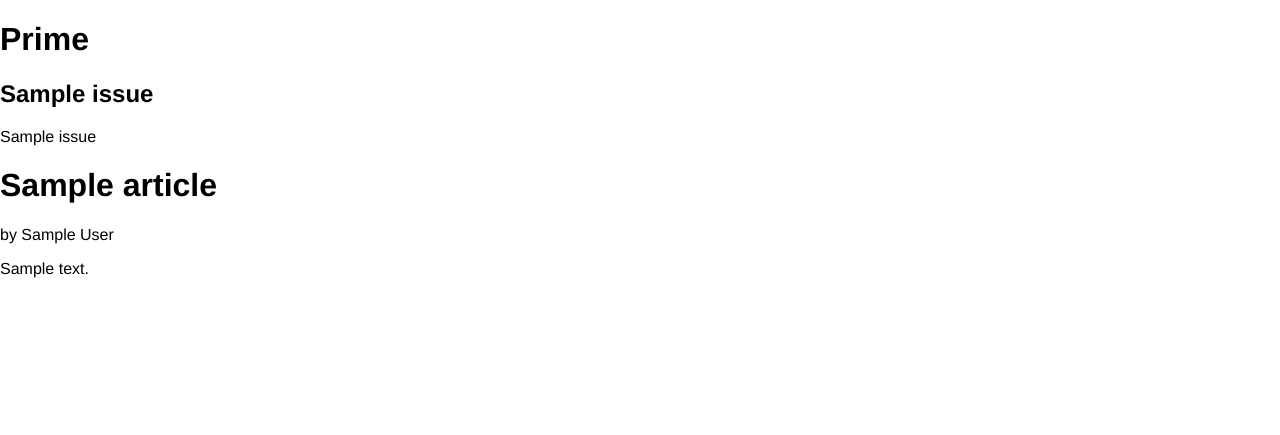
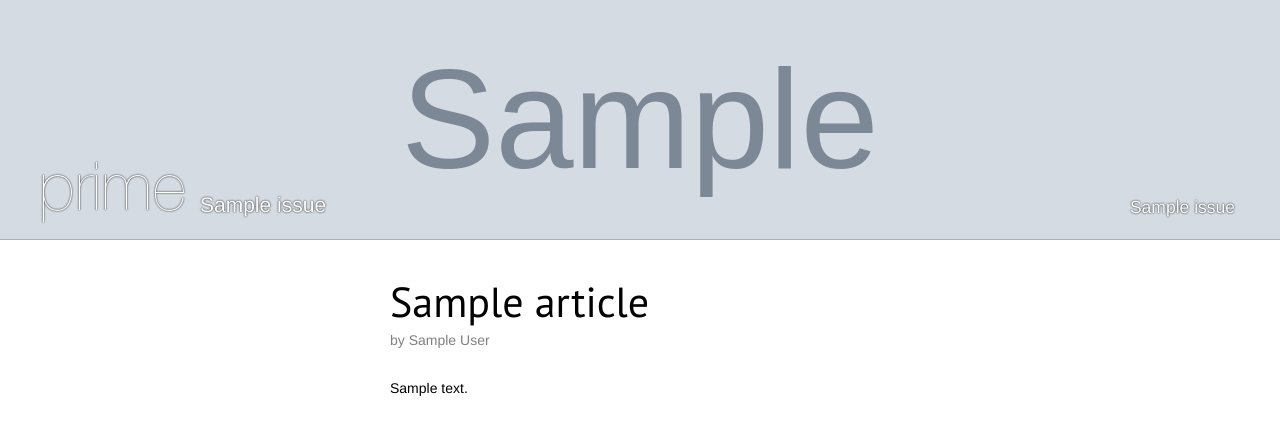
Before and after one commit to liddiard/skry, a Django app: template dailybruin/templates/prime_article.html in a window 1280 px wide. Shown: the top 435 px of the page. Run offline with Django 3.2, Linux system fonts and the light colour scheme; the template is opened without the code that fills it: values that come from a table or form of the project are taken from there, others are empty; tables that the repository leaves empty hold one stand-in row (values such as "Sample post"); grey boxes marked "Sample" are stand-in pictures; some libraries are stand-ins or nearby versions.

Commit message:
styling header, body, inline images

```diff
--- a/dailybruin/templates/prime_article.html
+++ b/dailybruin/templates/prime_article.html
@@ -4,7 +4,7 @@
 
 {% block content %}
     <div class="article">
-        <h1>{{ article.title }}</h1>
+        <h1 class="headline">{{ article.title }}</h1>
         <span class="author">by {{ article.author }}</span>
         {{ article.body|markdown|shortcode }}
     </div>
--- a/dailybruin/templates/prime_base.html
+++ b/dailybruin/templates/prime_base.html
@@ -4,18 +4,32 @@
     <meta charset="UTF-8">
     <title>Prime | Daily Bruin</title>
     <link href="{{ STATIC_URL }}css/main.css" rel="stylesheet" type="text/css">
+    <link href='http://fonts.googleapis.com/css?family=PT+Sans' rel='stylesheet' type='text/css'>
     <script src="//ajax.googleapis.com/ajax/libs/jquery/1.10.2/jquery.min.js"></script>
     <script src="{{ STATIC_URL }}js/jquery.stalactite.min.js"></script>
     <script src="{{ STATIC_URL }}js/main.js"></script>
 </head>
 <body>
+    <script>
+        $(document).ready(function(){
+            $('header').css({
+                "background": "url('{{ MEDIA_URL }}{{ issue.header_image }}') no-repeat center center",
+                "-webkit-background-size": "cover",
+                "-moz-background-size": "cover",
+                "-o-background-size": "cover",
+                "background-size": "cover"
+            });
+        });
+    </script>
     {% block header %}
         <header>
-            <h1>Prime</h1>
-            <h2>{{ issue.name }}</h2>
-            {% for issue in recent_issues %}
-                <span class="issue">{{ issue.name }}</span>
-            {% endfor %}
+            <a class="banner" href="{% url 'prime_issue' '' %}"><img src="{{ STATIC_URL }}img/logo_banner.png" alt="Prime"/></a>
+            <a class="current-issue" href="{% url 'prime_issue' issue.slug %}">{{ issue.name }}</a>
+            <div class="previous-issues">
+                {% for issue in recent_issues %}
+                    <a href="{% url 'prime_issue' issue.slug %}"><span class="issue">{{ issue.name }}</span></a>
+                {% endfor %}
+            </div>
         </header>
     {% endblock %}
     {% block content %}{% endblock %}
--- a/dailybruin/templates/prime_front.html
+++ b/dailybruin/templates/prime_front.html
@@ -3,7 +3,7 @@
 {% block content %}
     <div id="articles">
         {% for article in articles %}
-            <div class="box size 11"><img src="{{ MEDIA_URL }}{{ article.lead_photo }}"/></div>
+            <a href="{% url 'prime_article' article.issue.slug article.slug %}"><img src="{{ MEDIA_URL }}{{ article.lead_photo }}"/></a>
         {% endfor %}
     </div>
 {% endblock %}
--- a/prime/admin.py
+++ b/prime/admin.py
@@ -1,7 +1,7 @@
 from django.contrib import admin
 from django.db import models
 from django.forms import Textarea
-from prime.models import Issue, Article, Image
+from prime.models import Issue, Article, Image, PDF
 
 class IssueAdmin(admin.ModelAdmin):
     list_display = ('name', 'release_date')
@@ -22,3 +22,7 @@ class ImageAdmin(admin.ModelAdmin):
     list_display = ('id', 'caption', 'author', 'issue')
     readonly_fields = ('id',)
 admin.site.register(Image, ImageAdmin)
+
+class PDFAdmin(admin.ModelAdmin):
+    list_display = ('issue', 'pdf')
+admin.site.register(PDF, PDFAdmin)
--- a/prime/models.py
+++ b/prime/models.py
@@ -1,10 +1,14 @@
 from django.db import models
 from django.utils.text import slugify
 
-def createUploadPath(directory):
+def createUploadPath(directory, same_model=False):
     def getUploadPath(instance, filename):
+        if same_model:
+            slug = instance.slug
+        else:
+            slug = instance.issue.slug
         return "prime/%(issue)s/%(directory)s/%(filename)s" %\
-            {'issue': instance.issue.slug, 'directory': directory,
+            {'issue': slug, 'directory': directory,
              'filename': filename}
     return getUploadPath
 
@@ -15,6 +19,9 @@ class Issue(models.Model):
     name = models.CharField(max_length=32)
     slug = models.SlugField(max_length=32)
     release_date = models.DateField()
+    get_upload_path = createUploadPath('header', same_model=True)
+    header_image = models.ImageField(upload_to=get_upload_path, blank=True,
+                                     null=True)
 
     class Meta:
         ordering = ['release_date']
@@ -23,11 +30,11 @@ class Issue(models.Model):
         return self.name
 
 class Article(models.Model):
-    getUploadPath = createUploadPath('lead')
     issue = models.ForeignKey('Issue', default=getLatestIssue)
     title = models.CharField(max_length=64)
     slug = models.SlugField(max_length=64)
-    lead_photo = models.ImageField(upload_to=getUploadPath)
+    get_upload_path = createUploadPath('lead')
+    lead_photo = models.ImageField(upload_to=get_upload_path)
     author = models.ForeignKey('main.Author')
     body = models.TextField()
     position = models.PositiveIntegerField(default=0)
@@ -36,8 +43,8 @@ class Article(models.Model):
         return self.title
 
 class Image(models.Model):
-    getUploadPath = createUploadPath('article')
-    image = models.ImageField(upload_to=getUploadPath)
+    get_upload_path = createUploadPath('article')
+    image = models.ImageField(upload_to=get_upload_path)
     issue = models.ForeignKey('Issue', default=getLatestIssue)
     author = models.ForeignKey('main.Author')
     caption = models.TextField(blank=True)
@@ -45,3 +52,13 @@ class Image(models.Model):
     def __unicode__(self):
         return "%s photo by %s (%s...)" % (self.issue, self.author,
                                            self.caption[0:50])
+
+class PDF(models.Model):
+    get_upload_path_pdf = createUploadPath('pdf')
+    get_upload_path_pdf_image = createUploadPath('pdf_image')
+    pdf = models.FileField(upload_to=get_upload_path_pdf)
+    image = models.ImageField(upload_to=get_upload_path_pdf_image)
+    issue = models.OneToOneField(Issue)
+
+    def __unicode__(self):
+        return "%s PDF" % self.issue
--- a/prime/static/css/main.css
+++ b/prime/static/css/main.css
@@ -1,6 +1,146 @@
 body {
     margin: 0;
     font-family: 'Helvetica Neue', Helvetica, Arial, sans-serif;
+    font-size: 14px;
+    line-height: 1.428;
+}
+
+a {
+    color: #05a;
+    text-decoration: none;
+}
+
+    a:hover {
+        color: #27c;
+    }
+
+h1, h2, h3, h4 {
+    font-family: 'PT Sans', sans-serif;
+    font-weight: normal;
+    margin: 1.25em 0 0.25em 0;
+}
+
+h1 {
+    font-size: 200%;
+}
+
+h2 {
+    font-size: 150%;
+}
+
+header {
+    position: relative;
+    color: white;
+    text-shadow: 0 0 2px black;
+    padding: 20px 40px;
+    margin-bottom: 20px;
+    box-shadow: 0 -1px 0 0 rgba(0,0,0, 0.2) inset;
+    height: 200px;
+}
+
+    header .banner {
+        position: absolute;
+        bottom: 10px;
+    }
+
+    header .current-issue {
+        position: absolute;
+        font-size: 150%;
+        bottom: 20px;
+        left: 200px;
+    }
+
+    header .previous-issues {
+        position: absolute;
+        font-size: 125%;
+        bottom: 20px;
+        right: 40px;
+    }
+
+        header .previous-issues a {
+            padding: 0 5px;
+        }
+
+    header a {
+        color: white;
+    }
+
+        header a:hover {
+            color: white;
+            text-decoration: underline;
+        }
+
+figure {
+    margin: 0;
+    position: relative;
+}
+
+figure img {
+    display: block;
+    width: 100%;
+}
+
+figure figcaption {
+    margin: 0.5em 0 1.5em 0;
+    line-height: 1.216;
+    color: gray;
+}
+
+figure.right, figure.left {
+    width: 330px;
+}
+
+figure.right {
+    float: right;
+    left: 130px;
+    margin-left: -110px;
+}
+
+figure.left {
+    float: left;
+    right: 130px;
+    margin-right: -110px;
+}
+
+figure.fullwidth {
+    width: 100%;
+}
+
+figure .image {
+    position: relative;
+}
+
+figure .credit {
+    position: absolute;
+    right: 0;
+    bottom: 0;
+    padding: 0 4px;
+    font-size: 0.7em;
+    background-color: rgba(0,0,0, 0.5);
+    color: white;
+}
+
+#header-background {
+    position: fixed;
+    top: 0;
+    right: 0;
+    width: 100%;
+}
+
+.headline {
+    font-size: 300%;
+    margin: 0.75em 0 0 0;
+}
+
+.article {
+    width: 500px;
+    margin: 0 auto;
+}
+
+.author {
+    display: block;
+    margin-bottom: 2em;
+    color: gray;
 }
 
 #articles {
```
Also changed, not shown: prime/views.py (+18 -12 lines), prime/migrations/0001_initial.py (deleted), prime/migrations/0002_initial.py (deleted), prime/migrations/0003_auto__add_image.py (deleted), prime/migrations/0004_auto__add_field_article_position.py (deleted), prime/migrations/__init__.py (deleted), prime/static/img/logo_banner.png (added).
